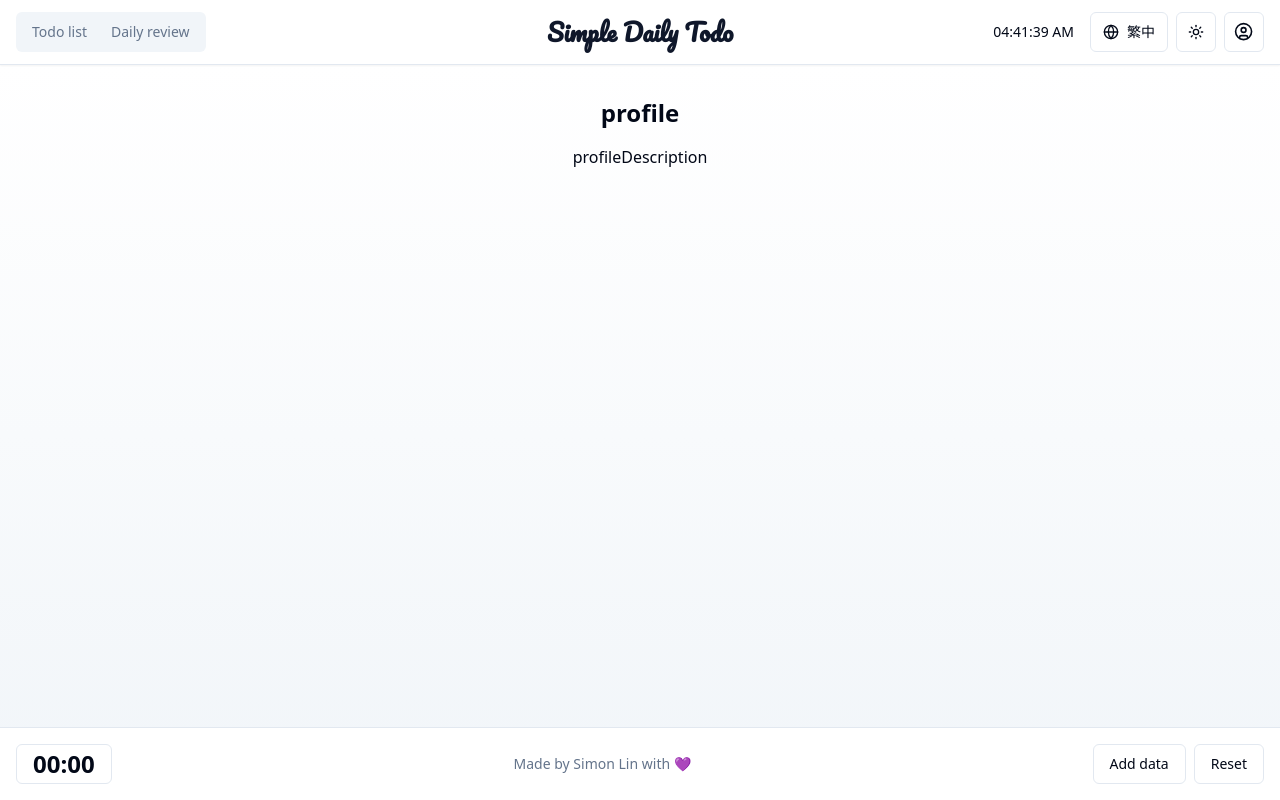
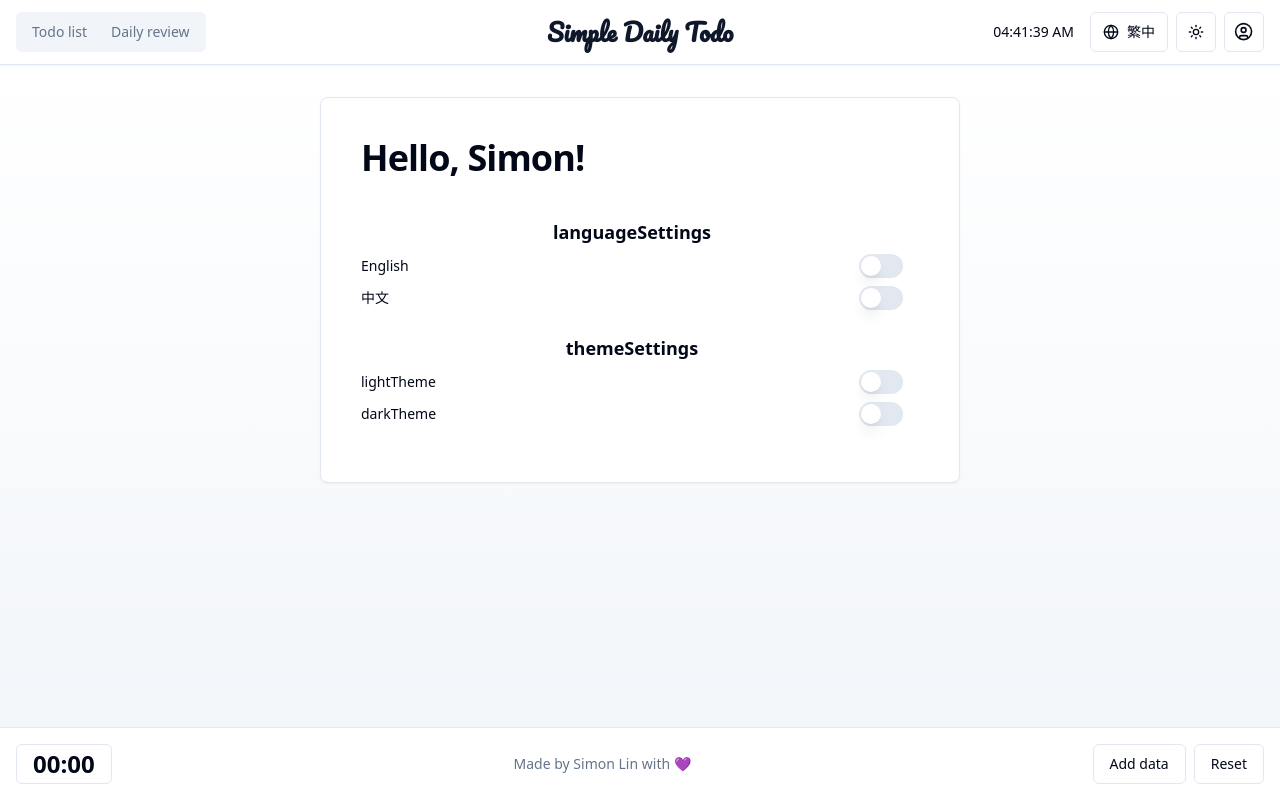
Before and after one commit to Simonlin7972/simple-daily-todo, a React (Vite) app: page /profile in a window 1280 px wide. Built offline with nearby package versions, Linux system fonts and the light colour scheme; the HTML template or start-up script is replaced by a standard one.

Commit message:
update tab local storage

```diff
--- a/package.json
+++ b/package.json
@@ -16,11 +16,13 @@
     "@radix-ui/react-checkbox": "^1.1.2",
     "@radix-ui/react-dialog": "^1.1.2",
     "@radix-ui/react-dropdown-menu": "^2.1.2",
+    "@radix-ui/react-label": "^2.1.0",
     "@radix-ui/react-popover": "^1.1.2",
     "@radix-ui/react-progress": "^1.1.0",
     "@radix-ui/react-select": "^2.1.2",
     "@radix-ui/react-separator": "^1.1.0",
     "@radix-ui/react-slot": "^1.1.0",
+    "@radix-ui/react-switch": "^1.1.1",
     "@radix-ui/react-tabs": "^1.1.1",
     "@radix-ui/react-tooltip": "^1.1.3",
     "@reduxjs/toolkit": "^2.3.0",
--- a/public/locales/en/translation.json
+++ b/public/locales/en/translation.json
@@ -35,5 +35,7 @@
   "badMood": "Bad",
   "neutralMood": "Neutral",
   "goodMood": "Good",
-  "recapPlaceholder": "Enter your recap here..."
+  "recapPlaceholder": "Enter your recap here...",
+  "cancel": "Cancel",
+  "profile": "Profile"
 }
--- a/public/locales/zh/translation.json
+++ b/public/locales/zh/translation.json
@@ -39,5 +39,7 @@
   "moodSelectionRequired": "保存回顧前請選擇您的心情",
   "recapPlaceholder": "在這裡寫下你對今天的回顧...",
   "recapUpdated": "回顧已更新",
-  "recapUpdatedDescription": "您的回顧內容已成功更新"
+  "recapUpdatedDescription": "您的回顧內容已成功更新",
+  "cancel": "取消",
+  "profile": "個人資料"
 }
--- a/src/App.tsx
+++ b/src/App.tsx
@@ -9,7 +9,7 @@ import { Profile } from './components/Profile'
 import './App.css'
 import './i18n'
 import { Toaster } from "@/components/ui/sonner"
-import { CommandDialog, CommandInput, CommandList, CommandEmpty, CommandGroup, CommandItem } from "@/components/ui/command"
+import { CommandDialog, CommandInput, CommandList, CommandEmpty, CommandGroup, CommandItem } from "./components/ui/command"
 
 function App() {
   const [currentTime, setCurrentTime] = useState(new Date());
--- a/src/components/DailyReview.tsx
+++ b/src/components/DailyReview.tsx
@@ -1,10 +1,5 @@
-import React, { useEffect, useState } from 'react';
-import { useTranslation } from 'react-i18next';
-import { Card, CardContent, CardHeader, CardTitle } from "@/components/ui/card";
-import { Frown, Meh, Smile, Edit2,  } from 'lucide-react';
-import { Button } from "@/components/ui/button";
-import { Textarea } from "@/components/ui/textarea";
-import { toast } from 'sonner';
+import React, { useEffect } from 'react';
+import { RecapCard } from './RecapCard';
 import useLocalStorage from '../hooks/useLocalStorage';
 
 interface RecapData {
@@ -13,83 +8,23 @@ interface RecapData {
 }
 
 export const DailyReview: React.FC = () => {
-  const { t } = useTranslation();
   const [recap, setRecap] = useLocalStorage<RecapData>('dailyRecap', { text: '', mood: '' });
-  const [isEditing, setIsEditing] = useState(false);
-  const [editedText, setEditedText] = useState('');
 
   useEffect(() => {
     const savedRecap = localStorage.getItem('dailyRecap');
     if (savedRecap) {
-      const parsedRecap = JSON.parse(savedRecap);
-      setRecap(parsedRecap);
-      setEditedText(parsedRecap.text);
+      setRecap(JSON.parse(savedRecap));
     }
   }, []);
 
-  const MoodIcon = ({ mood, className }: { mood: string; className?: string }) => {
-    switch (mood) {
-      case 'bad':
-        return <Frown size={24} className={className} />;
-      case 'neutral':
-        return <Meh size={24} className={className} />;
-      case 'good':
-        return <Smile size={24} className={className} />;
-      default:
-        return null;
-    }
-  };
-
-  const handleEdit = () => {
-    setIsEditing(true);
-  };
-
-  const handleSave = () => {
-    if (recap) {
-      const updatedRecap = { ...recap, text: editedText };
-      localStorage.setItem('dailyRecap', JSON.stringify(updatedRecap));
-      setRecap(updatedRecap);
-      setIsEditing(false);
-      toast.success(t('recapUpdated'), {
-        description: t('recapUpdatedDescription'),
-        duration: 2000,
-      });
-    }
+  const handleSaveRecap = (updatedRecap: RecapData) => {
+    setRecap(updatedRecap);
+    localStorage.setItem('dailyRecap', JSON.stringify(updatedRecap));
   };
 
   return (
     <div className="container mx-auto px-4 py-8">
-      {recap && (
-        <Card className="w-full max-w-2xl mx-auto p-4">
-          <CardHeader>
-            <div className="flex items-center justify-between">
-              <CardTitle className="flex items-center">
-                {t('todaysRecap')}
-                <MoodIcon mood={recap.mood} className="ml-2" />
-              </CardTitle>
-              {!isEditing && (
-                <Button variant="ghost" size="icon" onClick={handleEdit}>
-                  <Edit2 size={20} />
-                </Button>
-              )}
-            </div>
-          </CardHeader>
-          <CardContent>
-            {isEditing ? (
-              <>
-                <Textarea
-                  value={editedText}
-                  onChange={(e) => setEditedText(e.target.value)}
-                  className="min-h-[200px] m-2 mb-4"
-                />
-                <Button onClick={handleSave}>{t('save')}</Button>
-              </>
-            ) : (
-              <p className="whitespace-pre-wrap text-left p-6">{recap.text}</p>
-            )}
-          </CardContent>
-        </Card>
-      )}
+      {recap && <RecapCard recap={recap} onSave={handleSaveRecap} />}
     </div>
   );
 };
--- a/src/components/Profile.tsx
+++ b/src/components/Profile.tsx
@@ -1,14 +1,51 @@
 import React from 'react';
 import { useTranslation } from 'react-i18next';
+import { Card, CardHeader, CardTitle, CardContent } from "@/components/ui/card";
+import { Label } from "@/components/ui/label";
+import { Switch } from "@/components/ui/switch";
 
 export const Profile: React.FC = () => {
   const { t } = useTranslation();
 
   return (
-    <div className="container mx-auto px-4">
-      <h1 className="text-2xl font-bold mb-4">{t('profile')}</h1>
-      <p>{t('profileDescription')}</p>
-      {/* Add more profile content here */}
+    <div className="max-w-2xl mx-auto px-4">
+
+      <Card className="p-4">
+        <CardHeader>
+          <CardTitle className="text-left text-4xl">Hello, Simon!</CardTitle>
+        </CardHeader>
+        <CardContent>
+          <div className="space-y-6 p-4">
+            <div>
+              <h3 className="text-lg font-semibold mb-2">{t('languageSettings')}</h3>
+              <div className="space-y-2">
+                <div className="flex items-center justify-between">
+                  <Label htmlFor="english">English</Label>
+                  <Switch id="english" />
+                </div>
+                <div className="flex items-center justify-between">
+                  <Label htmlFor="chinese">中文</Label>
+                  <Switch id="chinese" />
+                </div>
+              </div>
+            </div>
+
+            <div>
+              <h3 className="text-lg font-semibold mb-2">{t('themeSettings')}</h3>
+              <div className="space-y-2">
+                <div className="flex items-center justify-between">
+                  <Label htmlFor="light">{t('lightTheme')}</Label>
+                  <Switch id="light" />
+                </div>
+                <div className="flex items-center justify-between">
+                  <Label htmlFor="dark">{t('darkTheme')}</Label>
+                  <Switch id="dark" />
+                </div>
+              </div>
+            </div>
+          </div>
+        </CardContent>
+      </Card>
     </div>
   );
 };
--- /dev/null
+++ b/src/components/RecapCard.tsx
@@ -0,0 +1,87 @@
+import { useState } from 'react';
+import { useTranslation } from 'react-i18next';
+import { Card, CardContent, CardHeader, CardTitle } from "@/components/ui/card";
+import { Frown, Meh, Smile, Edit2 } from 'lucide-react';
+import { Button } from "@/components/ui/button";
+import { Textarea } from "@/components/ui/textarea";
+import { customToast } from "@/components/ui/sonner";
+
+interface RecapData {
+  text: string;
+  mood: string;
+}
+
+interface RecapCardProps {
+  recap: RecapData;
+  onSave: (updatedRecap: RecapData) => void;
+}
+
+const MoodIcon = ({ mood, className }: { mood: string; className?: string }) => {
+  switch (mood) {
+    case 'bad':
+      return <Frown size={24} className={className} />;
+    case 'neutral':
+      return <Meh size={24} className={className} />;
+    case 'good':
+      return <Smile size={24} className={className} />;
+    default:
+      return null;
+  }
+};
+
+export const RecapCard: React.FC<RecapCardProps> = ({ recap, onSave }) => {
+  const { t } = useTranslation();
+  const [isEditing, setIsEditing] = useState(false);
+  const [editedText, setEditedText] = useState(recap.text);
+
+  const handleEdit = () => {
+    setIsEditing(true);
+  };
+
+  const handleSave = () => {
+    const updatedRecap = { ...recap, text: editedText };
+    onSave(updatedRecap);
+    setIsEditing(false);
+    customToast.success(t('recapUpdated'), {
+      description: t('recapUpdatedDescription'),
+    });
+  };
+
+  return (
+    <Card className="w-full max-w-2xl mx-auto p-4">
+      <CardHeader className="pb-0">
+        <div className="flex items-center justify-between">
+          <CardTitle className="flex items-center">
+            {t('todaysRecap')}
+            <MoodIcon mood={recap.mood} className="ml-2" />
+          </CardTitle>
+          {!isEditing && (
+            <Button variant="ghost" size="icon" onClick={handleEdit}>
+              <Edit2 size={20} />
+            </Button>
+          )}
+        </div>
+      </CardHeader>
+      <CardContent>
+        {isEditing ? (
+          <>
+            <Textarea
+              value={editedText}
+              onChange={(e) => setEditedText(e.target.value)}
+              className="min-h-[200px] m-2 mb-4 mt-8 p-4"
+            />
+            <div className="flex justify-end space-x-2">
+              <Button variant="outline" onClick={() => {
+                setIsEditing(false);
+                setEditedText(recap.text);
+              }}>{t('cancel')}</Button>
+              <Button onClick={handleSave}>{t('save')}</Button>
+            </div>
+          </>
+        ) : (
+          <p className="whitespace-pre-wrap text-left p-6">{recap.text}</p>
+        )}
+      </CardContent>
+    </Card>
+  );
+};
--- /dev/null
+++ b/src/components/ui/label.tsx
@@ -0,0 +1,24 @@
+import * as React from "react"
+import * as LabelPrimitive from "@radix-ui/react-label"
+import { cva, type VariantProps } from "class-variance-authority"
+
+import { cn } from "@/lib/utils"
+
+const labelVariants = cva(
+  "text-sm font-medium leading-none peer-disabled:cursor-not-allowed peer-disabled:opacity-70"
+)
+
+const Label = React.forwardRef<
+  React.ElementRef<typeof LabelPrimitive.Root>,
+  React.ComponentPropsWithoutRef<typeof LabelPrimitive.Root> &
+    VariantProps<typeof labelVariants>
+>(({ className, ...props }, ref) => (
+  <LabelPrimitive.Root
+    ref={ref}
+    className={cn(labelVariants(), className)}
+    {...props}
+  />
+))
+Label.displayName = LabelPrimitive.Root.displayName
+
+export { Label }
--- /dev/null
+++ b/src/components/ui/switch.tsx
@@ -0,0 +1,27 @@
+import * as React from "react"
+import * as SwitchPrimitives from "@radix-ui/react-switch"
+
+import { cn } from "../../lib/utils"
+
+const Switch = React.forwardRef<
+  React.ElementRef<typeof SwitchPrimitives.Root>,
+  React.ComponentPropsWithoutRef<typeof SwitchPrimitives.Root>
+>(({ className, ...props }, ref) => (
+  <SwitchPrimitives.Root
+    className={cn(
+      "peer inline-flex h-6 w-11 shrink-0 cursor-pointer items-center rounded-full border-2 border-transparent transition-colors focus-visible:outline-none focus-visible:ring-2 focus-visible:ring-ring focus-visible:ring-offset-2 focus-visible:ring-offset-background disabled:cursor-not-allowed disabled:opacity-50 data-[state=checked]:bg-primary data-[state=unchecked]:bg-input",
+      className
+    )}
+    {...props}
+    ref={ref}
+  >
+    <SwitchPrimitives.Thumb
+      className={cn(
+        "pointer-events-none block h-5 w-5 rounded-full bg-background shadow-lg ring-0 transition-transform data-[state=checked]:translate-x-5 data-[state=unchecked]:translate-x-0"
+      )}
+    />
+  </SwitchPrimitives.Root>
+))
+Switch.displayName = SwitchPrimitives.Root.displayName
+
+export { Switch }
```
Also changed, not shown: src/components/TodoList.tsx (+20 -11 lines).
